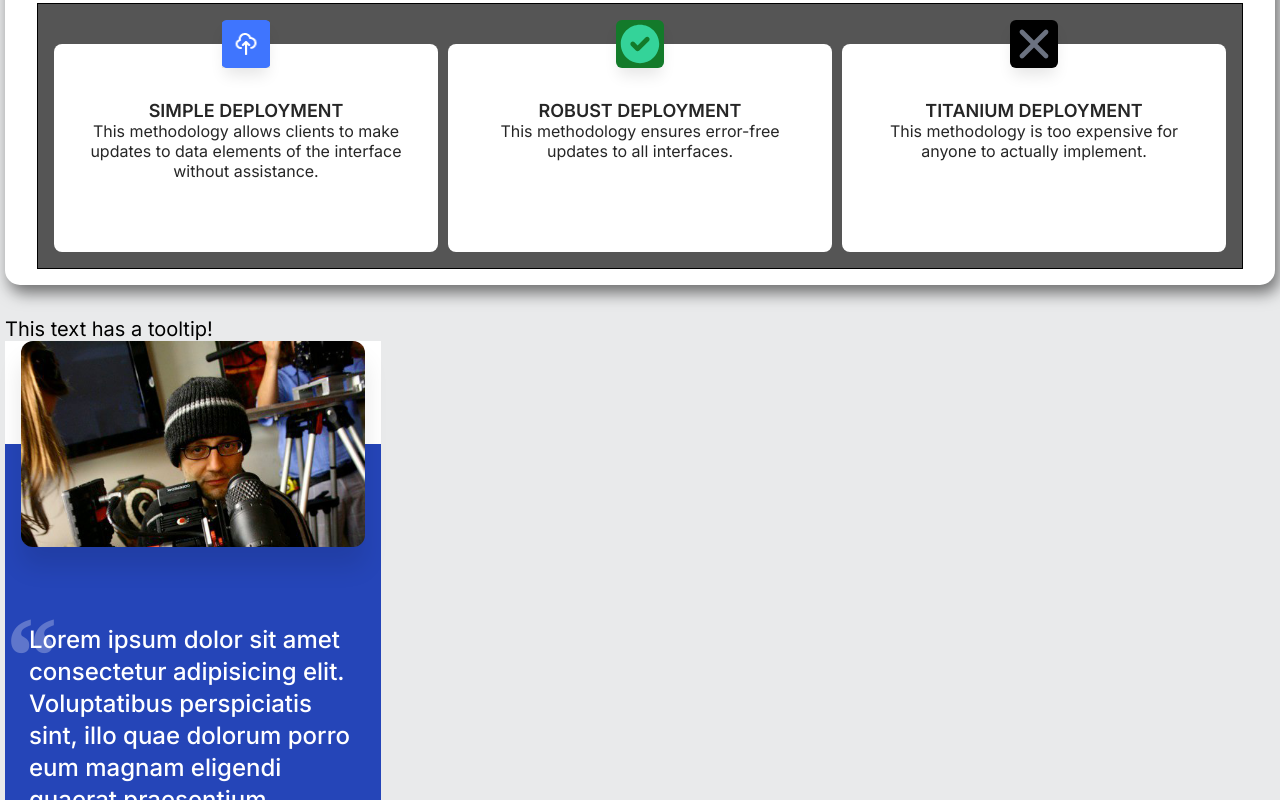
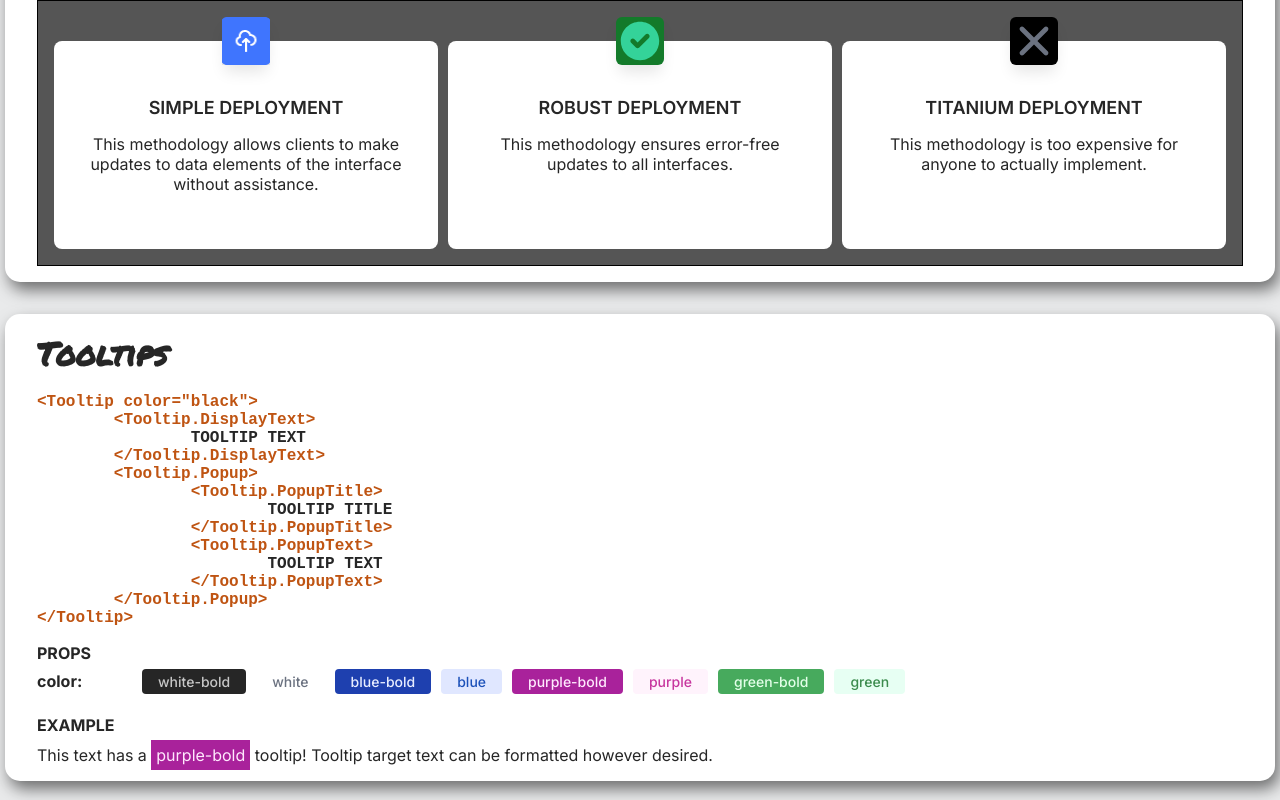
Before and after one commit to chrisfreilich/react-components, a React (Vite) app: page / in a window 1280 px wide. Shown: the part 1720-2520 px from the top of the page. Built offline with nearby package versions, Linux system fonts and the light colour scheme.

Commit message:
Tooltip instructions added

```diff
--- a/src/App.jsx
+++ b/src/App.jsx
@@ -22,7 +22,7 @@ function App() {
         {/* // BADGES */}
         <div className="specs">
           <h2>Badges</h2>
-          <h3><span>&lt;Badge color="gray" shape="square"&gt;</span>Badge Text<span>&lt;/Badge&gt;</span></h3>
+          <h3><pre><span>&lt;Badge color="gray" shape="square"&gt;</span>Badge Text<span>&lt;/Badge&gt;</span></pre></h3>
           <h3>Props</h3>
           <h4>color:</h4>
           <ul>
@@ -46,7 +46,7 @@ function App() {
         {/* // BANNERS */}
         <div className="specs">
           <h2>Banners</h2>
-          <h3><span>&lt;Banner title="Error", type="neutral"&gt;</span>(Optional) Banner Text<span>&lt;/Banner&gt;</span></h3>
+          <h3><pre><span>&lt;Banner title="Error", type="neutral"&gt;</span>(Optional) Banner Text<span>&lt;/Banner&gt;</span></pre></h3>
           <h3>Props</h3>
           <h4>type:</h4>
           <ul>
@@ -74,7 +74,7 @@ function App() {
         {/* // TOASTS */}
         <div className="specs">
           <h2>Toasts</h2>
-          <h3><span>&lt;Toast title="Error", type="neutral", position="upper-left"&gt;</span>Toast Text<span>&lt;/Toast&gt;</span></h3>
+          <h3><pre><span>&lt;Toast title="Error", type="neutral", position="upper-left"&gt;</span>Toast Text<span>&lt;/Toast&gt;</span></pre></h3>
           <h3>Props</h3>
           <h4>type:</h4>
           <ul>
@@ -109,7 +109,7 @@ function App() {
         {/* CARDS */}
         <div className="specs">
           <h2>Cards</h2>
-          <h3><span>&lt;Card title, icon="/upload.png", bgColor="#3F75FE"&gt;</span>Main Card Text<span>&lt;/Card&gt;</span></h3>
+          <h3><pre><span>&lt;Card title, icon="/upload.png", bgColor="#3F75FE"&gt;</span>Main Card Text<span>&lt;/Card&gt;</span></pre></h3>
           <h3>Props</h3>
           <h4>title:</h4>
           <ul>
@@ -133,10 +133,40 @@ function App() {
             </div>
         </div>
 
-        <div class="container" style={{fontSize: "1.25rem", fontFamily: "Inter"}}>
-          <Tooltip color="green">
+        {/* TOOLTIPS */}
+        <div className="specs">
+          <h2>Tooltips</h2>
+          <h3><pre><span>&lt;Tooltip color="black"&gt;<br />
+          &#9;&lt;Tooltip.DisplayText&gt;</span><br />
+          &#9;&#9;Tooltip Text<br /><span>
+          &#9;&lt;/Tooltip.DisplayText&gt;<br />
+          &#9;&lt;Tooltip.Popup&gt;<br />
+          &#9;&#9;&lt;Tooltip.PopupTitle&gt;<br />
+          </span>&#9;&#9;&#9;Tooltip Title<br /><span>
+          &#9;&#9;&lt;/Tooltip.PopupTitle&gt;<br />
+          &#9;&#9;&lt;Tooltip.PopupText&gt;<br />
+          </span>&#9;&#9;&#9;Tooltip Text<br /><span>
+          &#9;&#9;&lt;/Tooltip.PopupText&gt;<br />
+          &#9;&lt;/Tooltip.Popup&gt;<br />
+          &lt;/Tooltip&gt;</span></pre></h3>
+
+          <h3>Props</h3>
+          <h4>color:</h4>
+          <ul>
+            <li><Badge color="demo-white-bold">white-bold</Badge></li>
+            <li><Badge color="demo-white">white</Badge></li>
+            <li><Badge color="demo-blue-bold">blue-bold</Badge></li>
+            <li><Badge color="demo-blue">blue</Badge></li>
+            <li><Badge color="demo-purple-bold">purple-bold</Badge></li>
+            <li><Badge color="demo-purple">purple</Badge></li>
+            <li><Badge color="demo-green-bold">green-bold</Badge></li>
+            <li><Badge color="demo-green">green</Badge></li>
+          </ul>
+
+          <h3>Example</h3>
+          <Tooltip color="purple-bold" >
             <Tooltip.DisplayText>
-              This text has a tooltip!
+              <div style={{marginTop: "10px", display: "inline-block"}}>This text has a <span className='demo-purple-bold' style={{padding: "5px"}}>purple-bold</span> tooltip! Tooltip target text can be formatted however desired.</div>
             </Tooltip.DisplayText>
             <Tooltip.Popup>
               <Tooltip.PopupTitle>This is a tooltip title</Tooltip.PopupTitle>
@@ -144,6 +174,13 @@ function App() {
             </Tooltip.Popup>
           </Tooltip>
         </div>
+
+
+        <div class="container" style={{fontSize: "1.25rem", fontFamily: "Inter"}}>
+
+        </div>
+
+
         <div className="container">
           <Testimonial person={{name: "Chris Freilich", title: "Cinematographer", image: "/me.jpg"}}>
               Lorem ipsum dolor sit amet consectetur adipisicing elit. Voluptatibus perspiciatis sint, illo quae dolorum porro eum magnam eligendi quaerat praesentium maiores nostrum, voluptas culpa velit, autem facere ex qui architecto.
--- a/src/index.css
+++ b/src/index.css
@@ -77,6 +77,7 @@ h1 {
   background-color: #555;
   border: 1px solid black;
   justify-content: space-around;
+  margin-top: 5px;
 }
 
 /* Badge */
@@ -188,11 +189,11 @@ h1 {
   position: relative;
   padding: 40px 33px 33px;
   font-size: 1rem;
-  font-family: 'Inter', sans-serif;
   text-align: center;
 }
 
 .card-text {
+  margin-top: 1rem;
   min-height: 5.2rem;
   overflow: hidden;
 }
@@ -426,7 +427,8 @@ h1 {
 
 /* Tooltip color classes */
 
-.tooltip-popup.white-bold {
+.tooltip-popup.white-bold,
+.demo-white-bold {
   background-color: #262626;
   color: #C7C7C7;
 }
@@ -443,7 +445,8 @@ h1 {
   fill: #C7C7C7;
 }
 
-.tooltip-popup.white {
+.tooltip-popup.white,
+.demo-white {
   background-color: white;
   color: #6B7280;
 }
@@ -461,7 +464,8 @@ h1 {
 }
 
 
-.tooltip-popup.blue-bold {
+.tooltip-popup.blue-bold,
+.demo-blue-bold {
   background-color: #1E40AF;
   color: #E8EDFF;
 }
@@ -478,7 +482,8 @@ h1 {
   border-top-color:#1E40AF;
 }
 
-.tooltip-popup.blue {
+.tooltip-popup.blue,
+.demo-blue {
   background-color: #E0E7FF;
   color: #1C51B9;
 }
@@ -496,7 +501,8 @@ h1 {
 }
 
 
-.tooltip-popup.purple-bold {
+.tooltip-popup.purple-bold,
+.demo-purple-bold {
   background-color: #A9229B;
   color: #FFE9FD;
 }
@@ -513,7 +519,8 @@ h1 {
   fill: #D8D8D8;
 }
 
-.tooltip-popup.purple {
+.tooltip-popup.purple,
+.demo-purple {
   background-color: #FFF3FC;
   color: #C7369E;
 }
@@ -530,7 +537,8 @@ h1 {
   fill: #C7369E;
 }
 
-.tooltip-popup.green-bold {
+.tooltip-popup.green-bold,
+.demo-green-bold {
   background-color: #47AA5D;
   color: #E3FFE9;
 }
@@ -547,7 +555,8 @@ h1 {
   fill: #D8D8D8;
 }
 
-.tooltip-popup.green {
+.tooltip-popup.green,
+.demo-green {
   background-color: #E7FFF3;
   color: #3C8C4E;
 }
```
